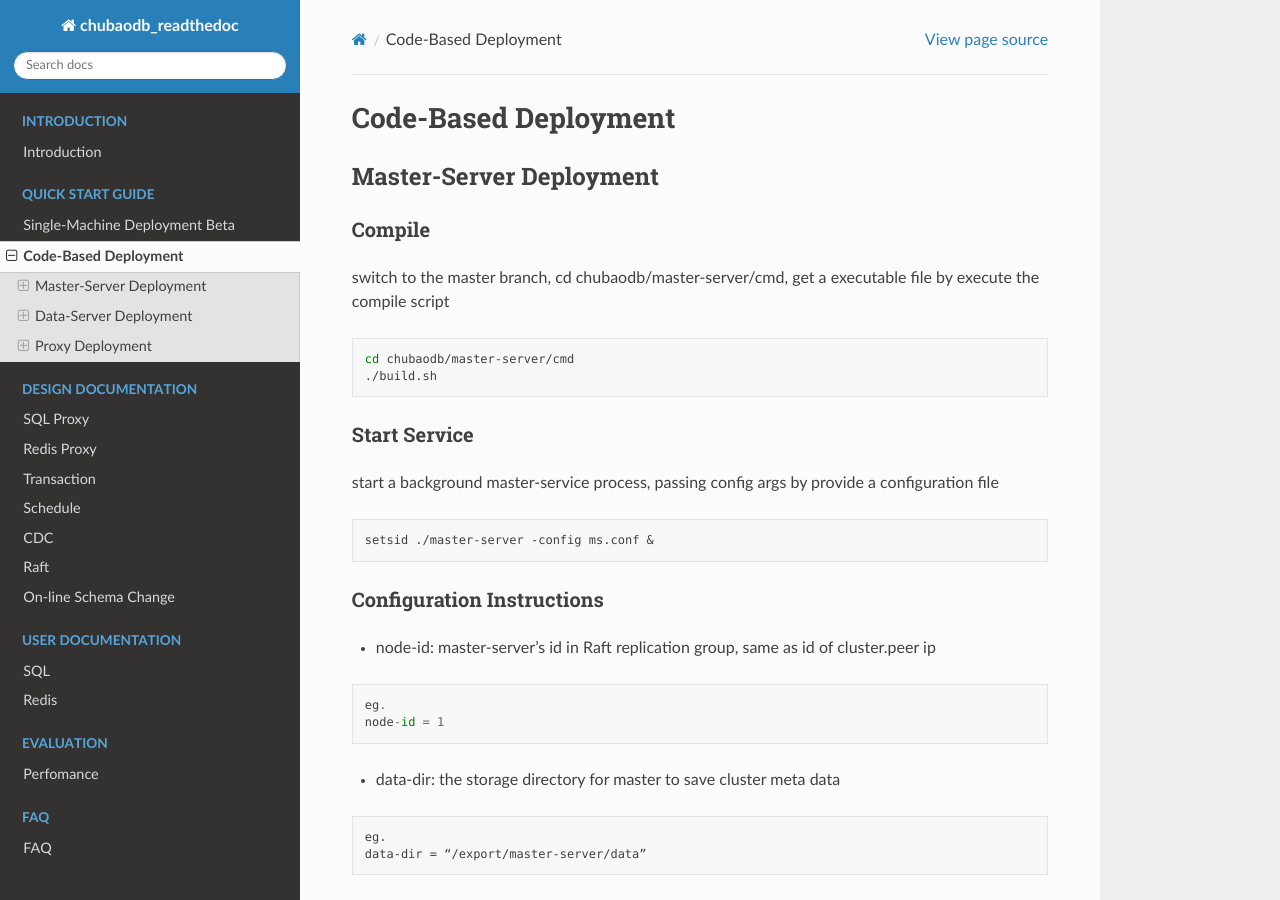
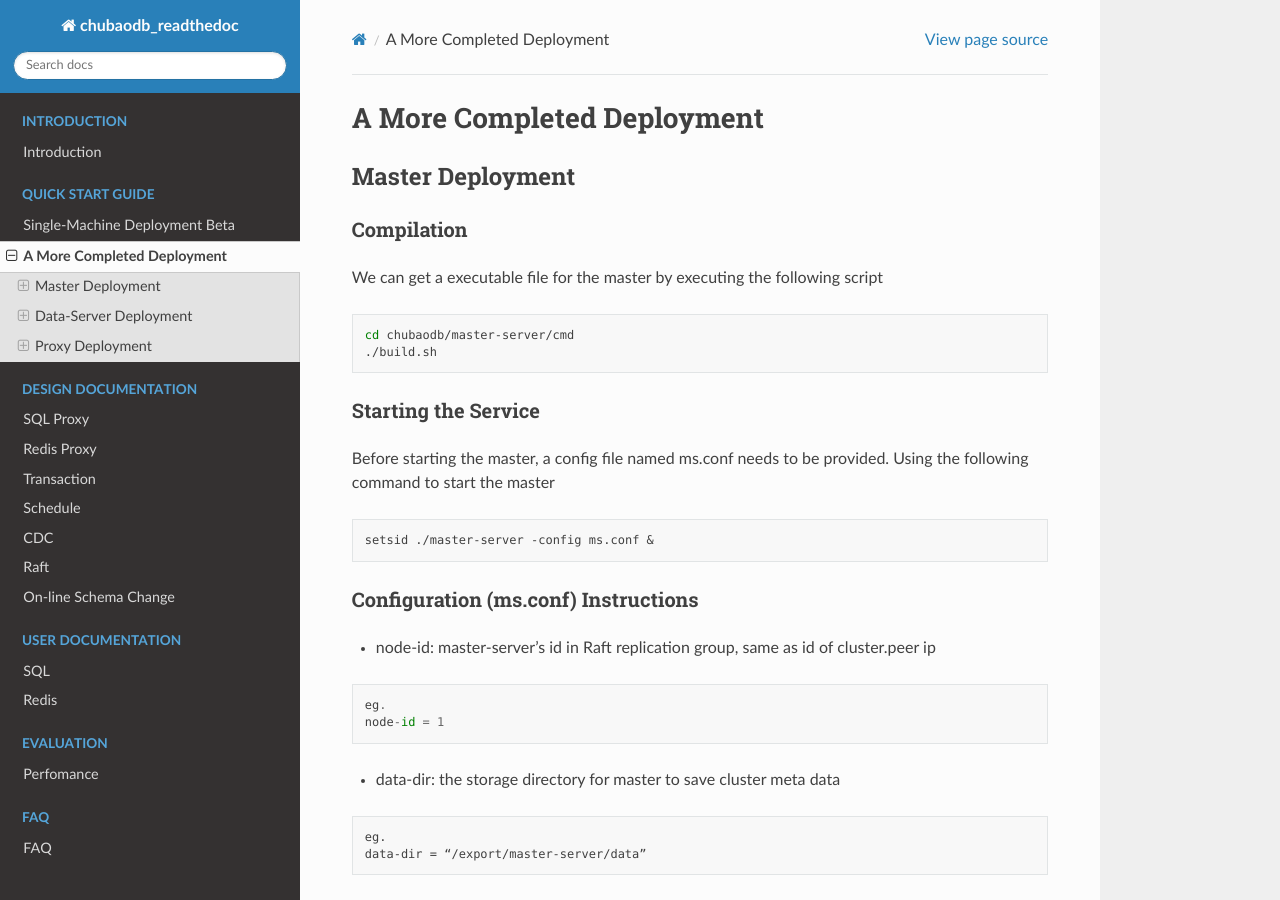
Before and after one commit to 13meimei/chubaodb, a Sphinx documentation site: the page built from docs/source/deploy/sourceBased.rst, in a window 1280 px wide and 900 px high. Built offline with Sphinx 7.4.7 and the Read the Docs theme 2.0.0, drawn with Linux system fonts in a browser that asks for light colours; some of the changed text lies outside the part shown.

Commit message:
Update sourceBased.rst

```diff
--- a/docs/source/deploy/sourceBased.rst
+++ b/docs/source/deploy/sourceBased.rst
@@ -1,12 +1,12 @@
-Code-Based Deployment
+A More Completed Deployment
 =============================
 
-Master-Server Deployment
+Master Deployment
 --------------------------
 
-Compile
+Compilation
 ^^^^^^^^^^^^^^^^^^
-switch to the master branch, cd chubaodb/master-server/cmd, get a executable file by execute the compile script
+We can get a executable file for the master by executing the following script
 
 .. code-block:: bash
 
@@ -14,16 +14,16 @@
 	./build.sh
 
 
-Start Service
+Starting the Service
 ^^^^^^^^^^^^^^^^^^
-start a background master-service process, passing config args by provide a configuration file
+Before starting the master, a config file named ms.conf needs to be provided. Using the following command to start the master
 
 .. code-block:: bash
 
 	setsid ./master-server -config ms.conf &
 
 
-Configuration Instructions
+Configuration (ms.conf) Instructions
 ^^^^^^^^^^^^^^^^^^^^^^^^^^^^^^^^^^
 * node-id: master-server's id in Raft replication group, same as id of cluster.peer ip
 
@@ -143,9 +143,9 @@
 Data-Server Deployment
 ------------------------
 
-Compile
+Compilation
 ^^^^^^^^^^^^^^^^^^
-switch to the master branch, cd chubaodb/data-server, get a executable file by execute the compile script
+Before starting the data server, a conifig file named ds.conf needs to be provided. Using the following command to start the data servers
 
 .. code-block:: bash
 
@@ -153,7 +153,7 @@
 	./data-server ds.conf start
 
 
-Configuration Instructions
+Configuration (ds.conf) Instructions
 ^^^^^^^^^^^^^^^^^^^^^^^^^^^^^^^^^^
 * base_path: executable file's directory
 
```
